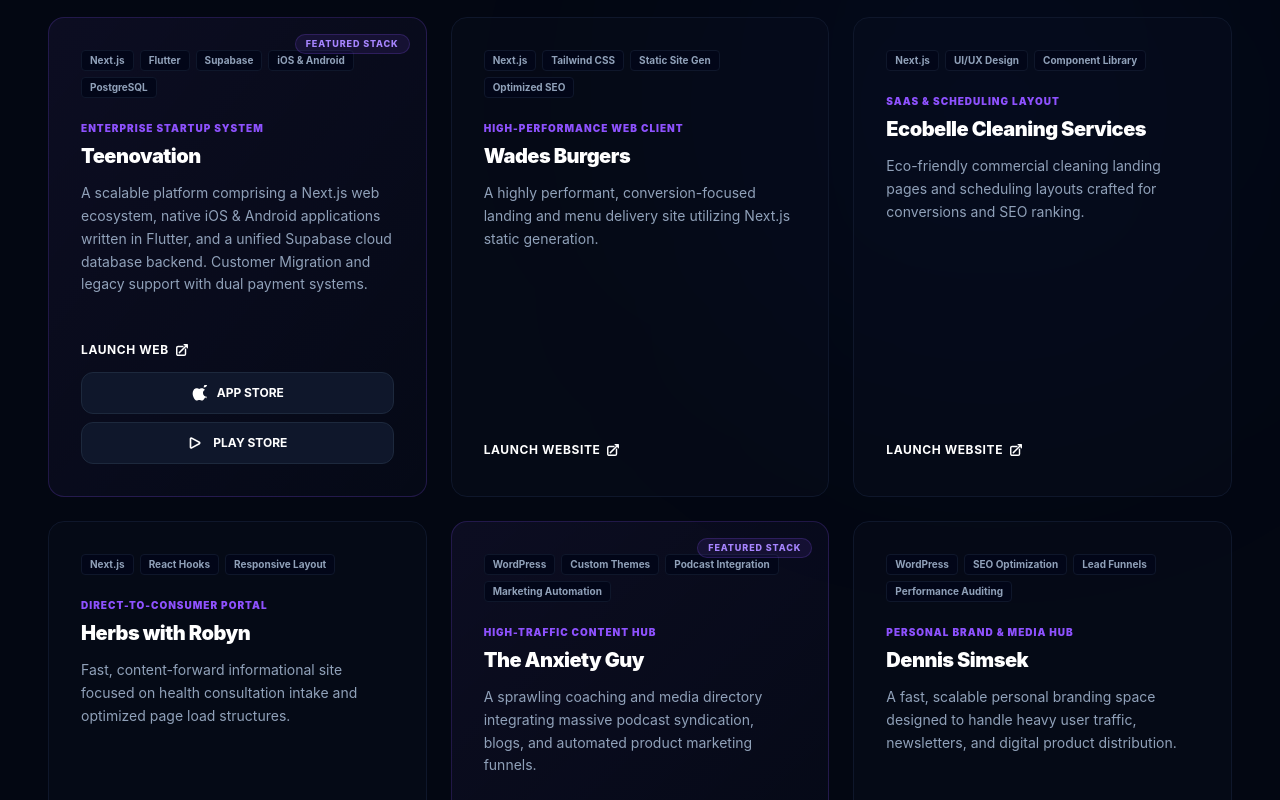
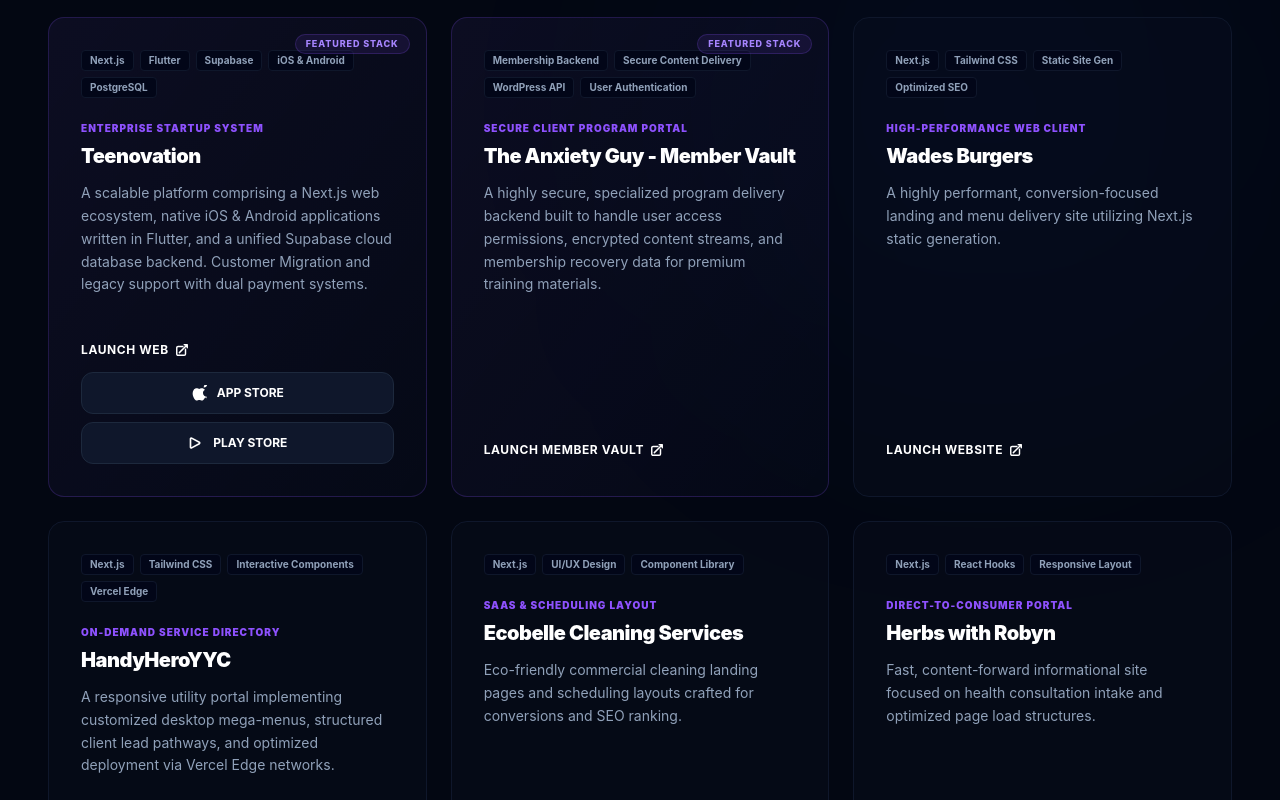
Before and after one commit to AZBrandCanada/portfolio, a Next.js app: page / in a window 1280 px wide. Shown: the part 1080-1880 px from the top of the page. Built offline with nearby package versions, Linux system fonts and the light colour scheme.

Commit message:
Update index.js

```diff
--- a/pages/index.js
+++ b/pages/index.js
@@ -68,6 +68,17 @@
       featured: true,
     },
     {
+      title: "The Anxiety Guy - Member Vault",
+      subtitle: "Secure Client Program Portal",
+      desc: "A highly secure, specialized program delivery backend built to handle user access permissions, encrypted content streams, and membership recovery data for premium training materials.",
+      tags: ["Membership Backend", "Secure Content Delivery", "WordPress API", "User Authentication"],
+      category: "wordpress",
+      links: [
+        { type: 'web', label: "Launch Member Vault", url: "https://vault.theanxietyguy.com/" }
+      ],
+      featured: true,
+    },
+    {
       title: "Wades Burgers",
       subtitle: "High-Performance Web Client",
       desc: "A highly performant, conversion-focused landing and menu delivery site utilizing Next.js static generation.",
@@ -75,6 +86,17 @@
       category: "nextjs",
       links: [
         { type: 'web', label: "Launch Website", url: "https://www.wadesburgers.ca/" }
+      ],
+      featured: false,
+    },
+    {
+      title: "HandyHeroYYC",
+      subtitle: "On-Demand Service Directory",
+      desc: "A responsive utility portal implementing customized desktop mega-menus, structured client lead pathways, and optimized deployment via Vercel Edge networks.",
+      tags: ["Next.js", "Tailwind CSS", "Interactive Components", "Vercel Edge"],
+      category: "nextjs",
+      links: [
+        { type: 'web', label: "Launch Website", url: "https://handyheroyyc.vercel.app/" }
       ],
       featured: false,
     },
@@ -125,7 +147,7 @@
     {
       title: "Nomad Surfers",
       subtitle: "Global Travel & Directory",
-      desc: "An international surf destination directory managing vast visual libraries, dynamic filters, and booking flow infrastructures. Manual Theme builds, manual legacy plugin upgrades, security updgrades, Initial service included malware removal and immediate hacker removal",
+      desc: "An international surf destination directory managing vast visual libraries, dynamic filters, and booking flow infrastructures. Manual Theme builds, manual legacy plugin upgrades, security upgrades. Initial service included malware removal and immediate hacker removal.",
       tags: ["WordPress", "Directory Architecture", "Visual Catalogs", "Global CDN"],
       category: "wordpress",
       links: [
```
